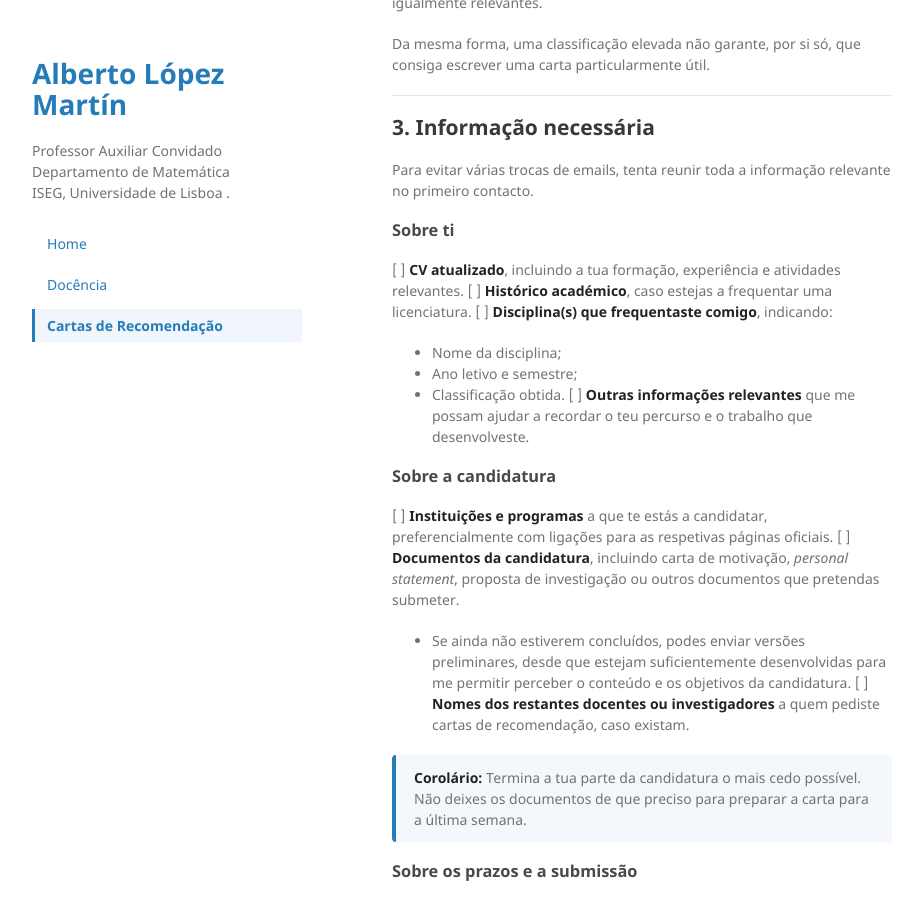
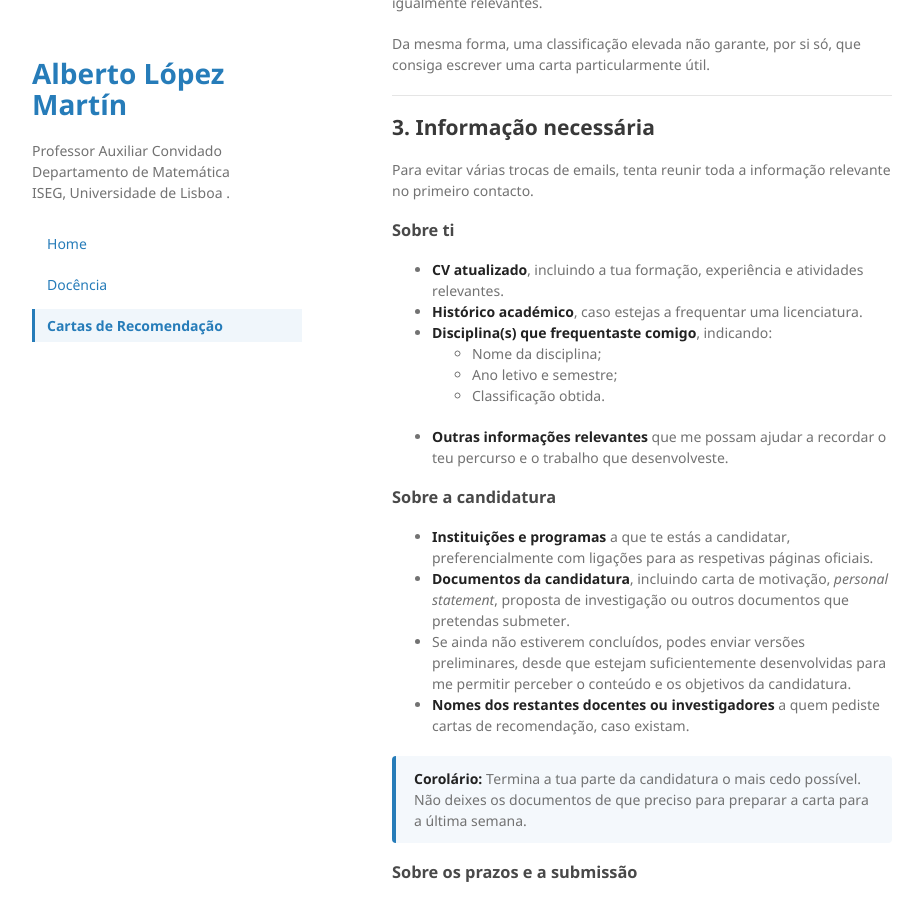
Before and after one commit to alopzmartin/alopzmartin.github.io, a Jekyll site: the page built from cartas-reco/index.md, in a window 1280 px wide and 900 px high, scrolled down 1320 px. Shown: the whole window, without its empty margins (178-1099 px from the left). Built offline with Jekyll 4.4.1, drawn with Linux system fonts in a browser that asks for light colours; our own code applies the rules of GitHub Pages for plain Markdown files.

```diff
--- a/cartas-reco/index.md
+++ b/cartas-reco/index.md
@@ -51,20 +51,20 @@ Para evitar várias trocas de emails, tenta reunir toda a informação relevante
 
 ### Sobre ti
 
-[ ] **CV atualizado**, incluindo a tua formação, experiência e atividades relevantes.
-[ ] **Histórico académico**, caso estejas a frequentar uma licenciatura.
-[ ] **Disciplina(s) que frequentaste comigo**, indicando:
+- **CV atualizado**, incluindo a tua formação, experiência e atividades relevantes.
+- **Histórico académico**, caso estejas a frequentar uma licenciatura.
+- **Disciplina(s) que frequentaste comigo**, indicando:
   - Nome da disciplina;
   - Ano letivo e semestre;
   - Classificação obtida.
-[ ] **Outras informações relevantes** que me possam ajudar a recordar o teu percurso e o trabalho que desenvolveste.
+- **Outras informações relevantes** que me possam ajudar a recordar o teu percurso e o trabalho que desenvolveste.
 
 ### Sobre a candidatura
 
-[ ] **Instituições e programas** a que te estás a candidatar, preferencialmente com ligações para as respetivas páginas oficiais.
-[ ] **Documentos da candidatura**, incluindo carta de motivação, *personal statement*, proposta de investigação ou outros documentos que pretendas submeter.
+- **Instituições e programas** a que te estás a candidatar, preferencialmente com ligações para as respetivas páginas oficiais.
+-  **Documentos da candidatura**, incluindo carta de motivação, *personal statement*, proposta de investigação ou outros documentos que pretendas submeter.
   - Se ainda não estiverem concluídos, podes enviar versões preliminares, desde que estejam suficientemente desenvolvidas para me permitir perceber o conteúdo e os objetivos da candidatura.
-[ ] **Nomes dos restantes docentes ou investigadores** a quem pediste cartas de recomendação, caso existam.
+- **Nomes dos restantes docentes ou investigadores** a quem pediste cartas de recomendação, caso existam.
 
 
 <div style="border-left: 4px solid #267CB9; background-color: #f4f8fc; padding: 12px 18px; margin: 20px 0; border-radius: 4px;">
@@ -74,9 +74,9 @@ Para evitar várias trocas de emails, tenta reunir toda a informação relevante
 
 ### Sobre os prazos e a submissão
 
-- [ ] **Data-limite de cada candidatura**, identificando claramente o primeiro prazo.
-- [ ] **Procedimento de submissão da carta**: plataforma online, formulário enviado diretamente para o meu email ou outro mecanismo.
-- [ ] **Eventuais requisitos específicos** para a carta, incluindo formato, questões a responder ou critérios de avaliação.
+- **Data-limite de cada candidatura**, identificando claramente o primeiro prazo.
+- **Procedimento de submissão da carta**: plataforma online, formulário enviado diretamente para o meu email ou outro mecanismo.
+- **Eventuais requisitos específicos** para a carta, incluindo formato, questões a responder ou critérios de avaliação.
 
 Se houver várias candidaturas, agradeço que organizes esta informação numa pequena tabela:
 
```
